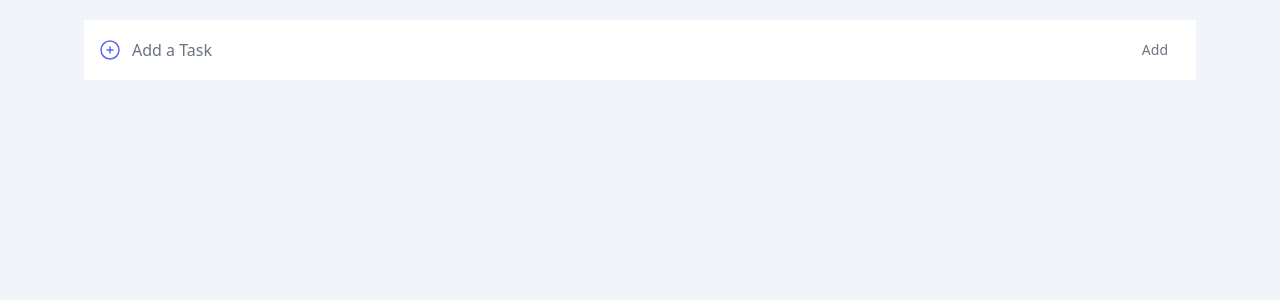
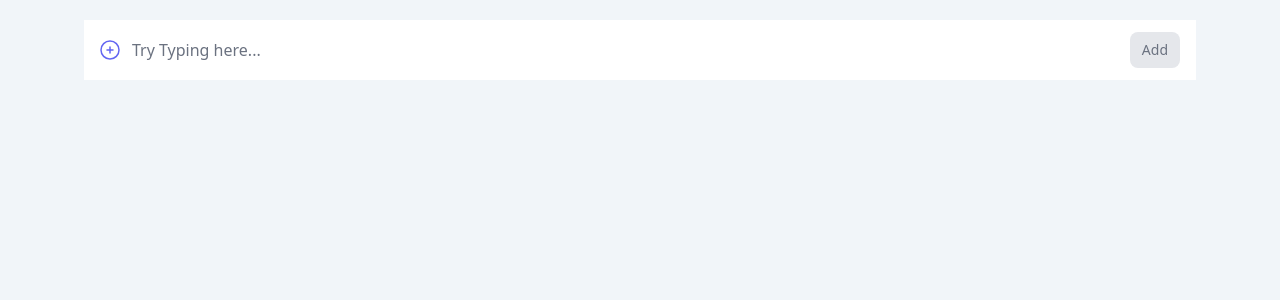
Before and after one commit to hharpreetk/react-task-manager, a React (Create React App) app: page / in a window 1280 px wide. Shown: the top 300 px of the page. Built offline with nearby package versions, Linux system fonts and the light colour scheme.

Commit message:
update style

```diff
--- a/src/TaskInput.js
+++ b/src/TaskInput.js
@@ -54,13 +54,13 @@ export default function TaskInput() {
           maxLength={255}
           onChange={(e) => setText(e.target.value)}
           className="min-w-0 flex-1 border-none bg-transparent p-1 focus:outline-none focus:ring-0 dark:text-white"
-          placeholder="Add a Task"
+          placeholder="Try Typing here..."
           autoFocus
         />
         <button
           disabled={!text.trim()}
           aria-label="Add"
-          className="bg-primary hover:bg-primary_hover rounded-lg px-3 py-2 text-center text-sm font-medium text-white focus:outline-none focus:ring-0 disabled:bg-light disabled:text-gray-500 dark:disabled:bg-dark dark:disabled:text-slate-400"
+          className="bg-primary hover:bg-primary_hover disabled:bg-gray-200 rounded-lg px-3 py-2 text-center text-sm font-medium text-white focus:outline-none focus:ring-0 disabled:text-gray-500 dark:disabled:bg-opacity-10 dark:disabled:text-gray-500"
         >
           Add
         </button>
```
